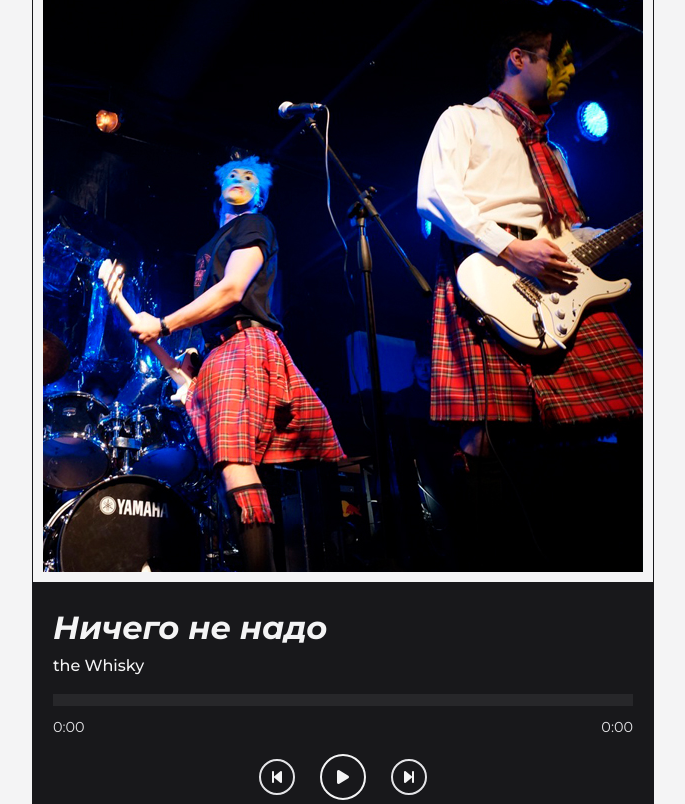
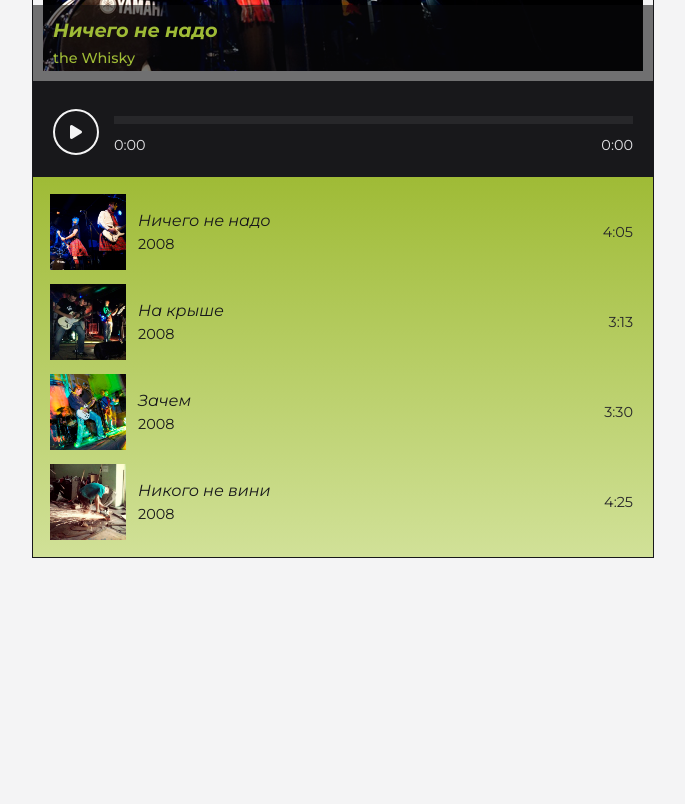
Before and after one commit to Lahma-tut/site-whisky, a plain HTML site: page index.html in a window 1280 px wide. Shown: the part 540-1344 px from the top of the page, without its empty margins (297-982 px from the left). After the commit the page ends 1098 px from the top, so only its background shows below. Drawn offline with nearby package versions, Linux system fonts and the light colour scheme.

Commit message:
🐞 fix: fix plyaer

```diff
--- a/index.html
+++ b/index.html
@@ -4,25 +4,31 @@
     <meta charset="UTF-8" />
     <meta name="viewport" content="width=device-width, initial-scale=1.0" />
     <title>The Whisky - Official Band Website</title>
-    <link rel="stylesheet" href="https://cdnjs.cloudflare.com/ajax/libs/font-awesome/6.4.0/css/all.min.css"/>
+    <link
+      rel="stylesheet"
+      href="https://cdnjs.cloudflare.com/ajax/libs/font-awesome/6.4.0/css/all.min.css"
+    />
     <link rel="stylesheet" href="styles.css" />
     <link rel="preconnect" href="https://fonts.googleapis.com" />
     <link rel="preconnect" href="https://fonts.gstatic.com" crossorigin />
-    <link href="https://fonts.googleapis.com/css2?family=Montserrat:ital,wght@0,100..900;1,100..900&display=swap" rel="stylesheet"/>
+    <link
+      href="https://fonts.googleapis.com/css2?family=Montserrat:ital,wght@0,100..900;1,100..900&display=swap"
+      rel="stylesheet"
+    />
     <script src="https://unpkg.com/vue@3/dist/vue.global.js"></script>
   </head>
 </html>
 
 <body>
   <div id="app">
-    <header>
+    <!-- <header>
       <div class="logo">
-        <img src="./assets/logo/whisky-black.png" alt="">
+        <img src="./assets/logo/whisky-black.png" alt="" />
       </div>
       <div>
         <p>Группа the WHISKY образована в 2007 году на базе ВГАУ им К. Д. Глинки.</p>
       </div>
-    </header>
+    </header> -->
     <main>
       <section class="player-section">
         <div class="player-container">
@@ -30,19 +36,26 @@
             <div class="track-image">
               <img class="track-image-current" :src="currentTrack.img" :alt="currentTrack.title" />
             </div>
+            <div class="progress-label-title">
+              <h4 class="track-title">{{ currentTrack.title }}</h4>
+              <span class="track-album"> the Whisky </span>
+            </div>
           </div>
 
           <div class="player-controls">
             <!-- Прогресс трека с возможностью перетаскивания -->
             <div class="progress-area">
               <div class="progress-label">
-                <h4 class="track-title">
-                  {{ currentTrack.title }}
-                </h4>
-                <p class="track-album">
-                  the Whisky
-                </p>
+                <div>
+                  <button
+                    :class="['control-btn', 'play-pause', isPlaying ? 'playing-active' : '']"
+                    @click="togglePlay"
+                  >
+                    <i :class="isPlaying ? 'fas fa-pause' : 'fas fa-play'"></i>
+                  </button>
                 </div>
+              </div>
+              <div class="progress-area-bar">
                 <div
                 class="progress-bar"
                 @mousedown="startDraggingProgress"
@@ -56,37 +69,6 @@
                   <span class="total-time">{{ formatTime(duration) }}</span>
                 </div>
               </div>
-
-            <!-- Основные кнопки управления -->
-            <div class="controls">
-              <div class="controls-block">
-                <button class="control-btn" @click="previousTrack">
-                  <i class="fas fa-step-backward"></i>
-                </button>
-                <button :class="['control-btn', 'play-pause', isPlaying ? 'playing-active' : '']" @click="togglePlay">
-                  <i :class="isPlaying ? 'fas fa-pause' : 'fas fa-play'"></i>
-                </button>
-                <button class="control-btn" @click="nextTrack">
-                  <i class="fas fa-step-forward"></i>
-                </button>
-              </div>
-
-              <!-- Контроль громкости с кнопкой MUTE -->
-              <!-- <div class="volume-control" :class="{muted: isMuted}">
-                <div class="volume-icon-container" @click="toggleMute" title="Mute/Unmute">
-                  <i class="fas fa-volume-up volume-icon"></i>
-                  <div class="mute-line"></div>
-                </div>
-                <div
-                  class="volume-slider"
-                  @mousedown="startDraggingVolume"
-                  @touchstart="startDraggingVolume"
-                  ref="volumeSlider"
-                >
-                  <div class="volume-progress" :style="{width: volume * 100 + '%'}"></div>
-                </div>
-                <span class="volume-value">{{ Math.round(volume * 100) }}%</span>
-              </div> -->
             </div>
           </div>
 
@@ -100,7 +82,7 @@
               @click="playTrack(index)"
             >
               <div class="track-list-image">
-                <img :src="track.img" alt="">
+                <img :src="track.img" alt="" />
               </div>
               <div class="track-list-heading">
                 <div class="track-list-title">{{ track.title }}</div>
@@ -175,7 +157,7 @@
           duration: 245,
           src: "./assets/audio/the-whisky-nichigo-ne-nado.mp3",
           img: "./assets/image/ruch-2.jpg",
-          record: "2008"
+          record: "2008",
         },
         {
           id: 2,
@@ -185,7 +167,7 @@
           duration: 193,
           src: "./assets/audio/the-whisky-na-kriche.mp3",
           img: "./assets/image/gr-1.jpg",
-          record: "2008"
+          record: "2008",
         },
         {
           id: 3,
@@ -195,7 +177,7 @@
           duration: 210,
           src: "./assets/audio/the-whisky-zachem.mp3",
           img: "./assets/image/gr-3.jpg",
-          record: "2008"
+          record: "2008",
         },
         {
           id: 4,
@@ -205,7 +187,7 @@
           duration: 265,
           src: "./assets/audio/the-whisky-nikogo-ne-vini.mp3",
           img: "./assets/image/gr-2.jpg",
-          record: "2008"
+          record: "2008",
         },
       ]);
 
--- a/styles.css
+++ b/styles.css
@@ -91,7 +91,7 @@ header p {
 
 .logo {
   width: 100%;
-  max-width: 210px;
+  max-width: 186px;
   margin: 0 auto;
   object-fit: cover;
 }
@@ -106,6 +106,11 @@ header p {
 	display: flex;
 	object-fit: cover;
 }
+
+.player-header {
+  position: relative;
+}
+
 
 @media (min-width: 768px) {
   .player-header {
@@ -130,41 +135,42 @@ img {
 }
 
 .track-title {
-  font-size: 2rem;
+  font-size: 1.2rem;
 	font-style: italic;
 }
 
 .track-album {
-  font-size: 1rem;
+  font-size: 0.9rem;
 	font-weight: 500;
 }
 
 .player-controls {
-	padding: 20px 20px 25px 20px;
+	padding: 25px 20px 20px 20px;
   display: flex;
   flex-direction: column;
   gap: 15px;
 	background-color: var(--p-zinc-900);
 }
 
-.progress-area {
-	display: flex;
-	flex-direction: column;
-  position: relative;
+.progress-label {
 }
 
-.progress-label {
-  margin-bottom: 15px;
-	color: var(--p-zinc-100);
+.progress-label-title {
+  padding: 10px 20px;
+  width: 100%;
+  position: absolute;
+  bottom: 0;
+  left: 0;
+  color: rgb(159, 187, 54);
+  background-color: #09090b8f;
 }
 
 .progress-bar {
-  height: 12px;
+  height: 8px;
   width: 100%;
   background: var(--p-zinc-800);
   cursor: pointer;
   position: relative;
-  /* border: 1px solid rgba(255, 69, 0, 0.3); */
   overflow: hidden;
   cursor: grabbing;
 }
@@ -176,12 +182,6 @@ img {
   left: 0;
   right: 0;
   bottom: 0;
-  /* background: linear-gradient(
-    90deg,
-    rgba(255, 69, 0, 0.2),
-    rgba(255, 107, 53, 0.2),
-    rgba(255, 215, 0, 0.2)
-  ); */
 }
 
 .progress {
@@ -198,12 +198,6 @@ img {
   top: 50%;
   right: -12px;
   transform: translateY(-50%);
-  /* width: 24px;
-  height: 24px; */
-  /* background: var(--secondary); */
-  /* border-radius: 50%; */
-  /* border: 3px solid var(--primary);
-  box-shadow: 0 0 15px var(--secondary-glow), inset 0 0 10px rgba(255, 255, 255, 0.5); */
   cursor: grabbing;
   transition: all 0.2s;
 }
@@ -214,6 +208,17 @@ img {
   box-shadow: 0 0 25px var(--secondary-glow), inset 0 0 15px rgba(255, 255, 255, 0.7);
 }
 
+.progress-area {
+  display: flex;
+  align-items: center;
+  gap: 15px;
+}
+
+.progress-area-bar {
+  padding-top: 10px;
+  flex: 1 0 auto;
+}
+
 .time-area {
   display: flex;
   justify-content: space-between;
@@ -221,13 +226,6 @@ img {
   font-size: 0.9rem;
 	color: var(--p-zinc-200);
 }
-
-/* .controls {
-  display: flex;
-  align-items: center;
-  justify-content: center;
-  gap: 25px;
-} */
 
 .controls-block {
 	flex: 1;
@@ -287,6 +285,15 @@ img {
 .playing-active {
   border: 2px solid rgb(159, 187, 54);
   color: rgb(159, 187, 54);
+}
+
+@media (hover: none) {
+  .control-btn:hover,
+  .play-pause:hover {
+    transform: none;
+    box-shadow: none;
+    border-color: inherit;
+  }
 }
 
 /* ОБНОВЛЕННЫЙ КОНТРОЛЬ ГРОМКОСТИ С MUTE */
@@ -458,7 +465,7 @@ img {
 	display: flex;
 	justify-content: space-between;
   align-items: center;
-  gap: 15px;
+  gap: 10px;
 	padding: 5px 10px 5px 5px;
 	cursor: pointer;
   transition: all 0.3s;
@@ -470,9 +477,13 @@ img {
 }
 
 .track-list-title {
-	font-size: 1.1rem;
+	font-size: 1rem;
   font-style: italic;
   font-weight: 400;
+}
+
+.track-list-record {
+  font-size: 0.9rem;
 }
 
 .track-list-heading {
```
Lines whose indentation alone changed are shown as unchanged.
